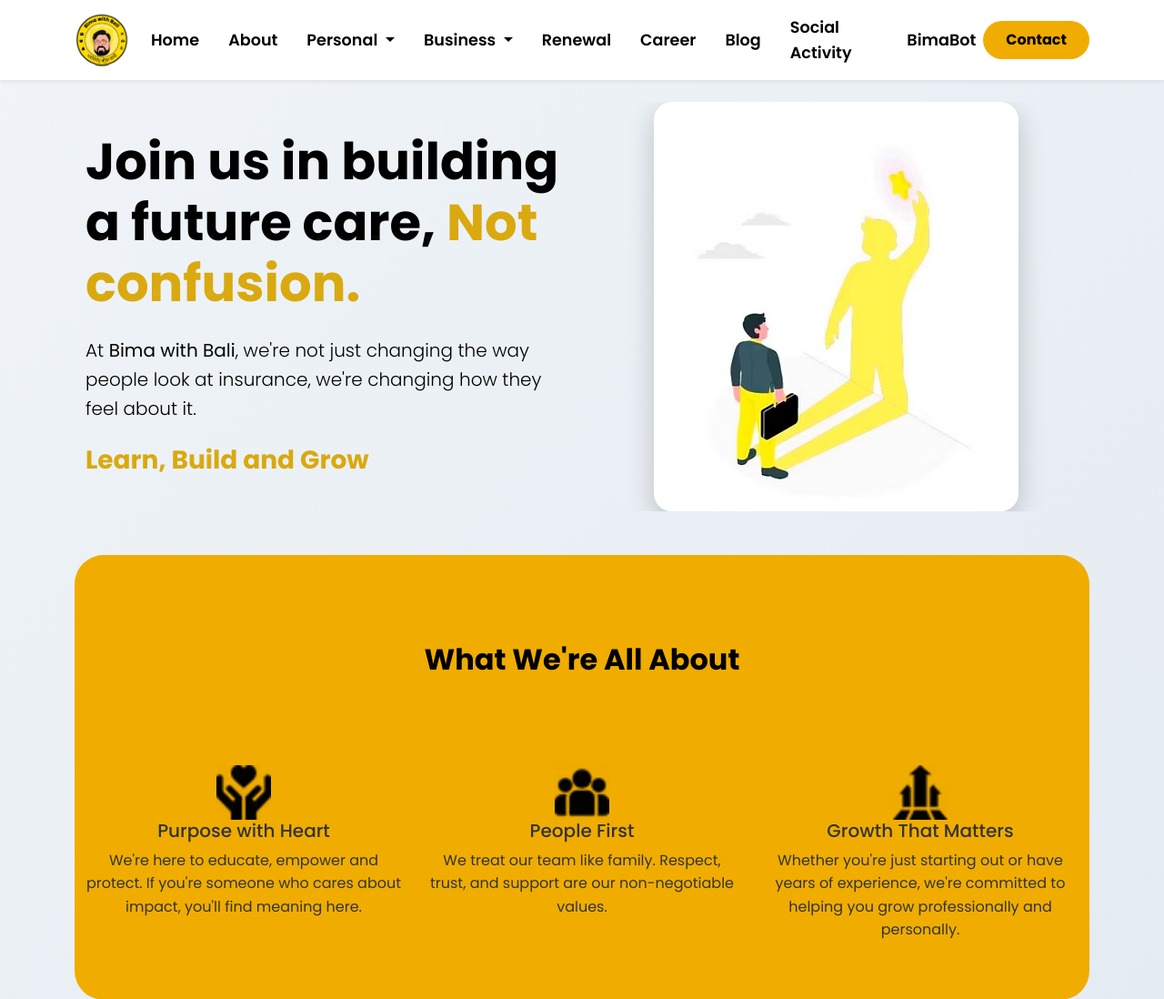
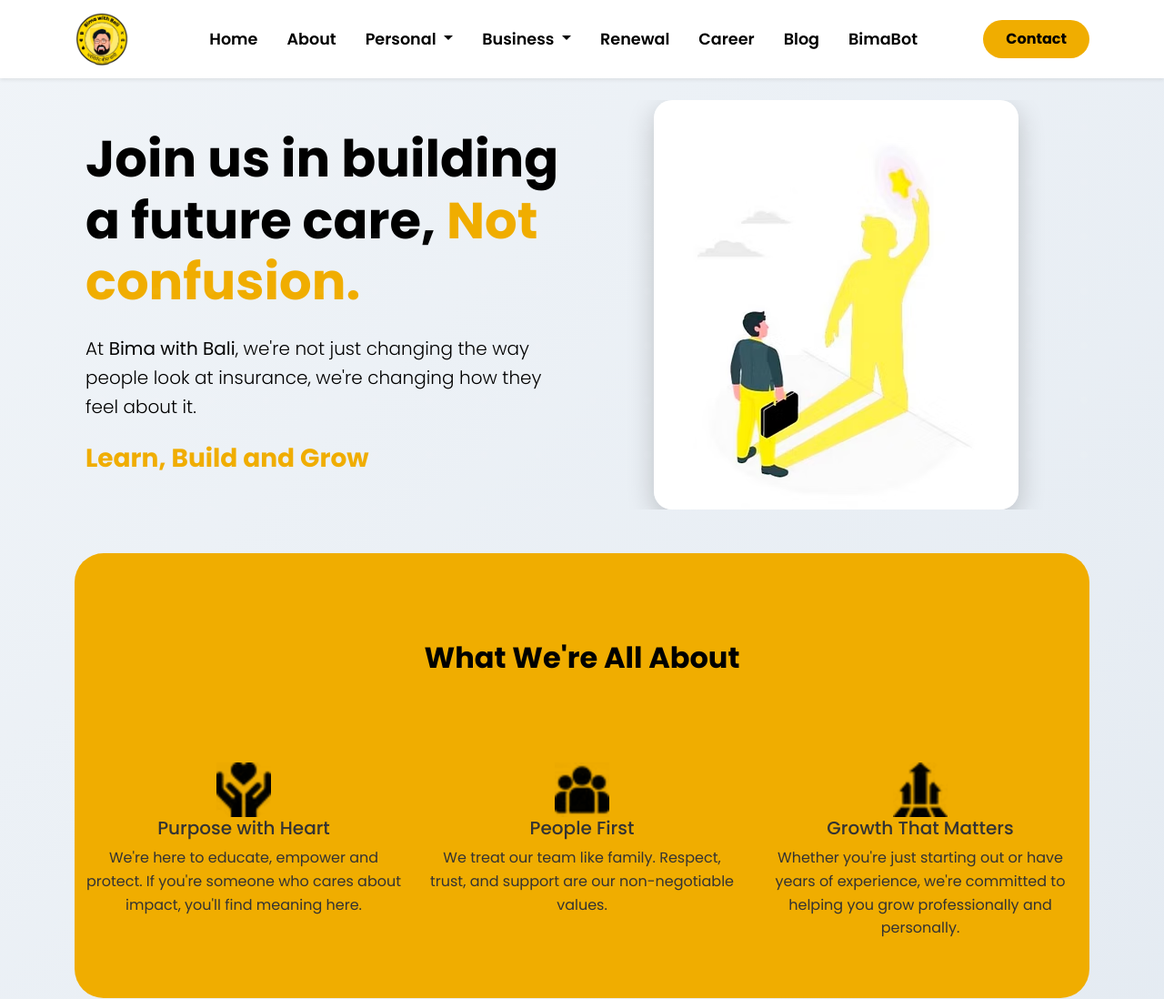
Before and after one commit to nikhildubey-23/BaliSirProject, a Flask app: page /career in a window 1280 px wide. Shown: the top 1098 px of the page at 91% size. Run offline with Flask 3, Linux system fonts and the light colour scheme.

Commit message:
updated the mistake

```diff
--- a/templates/base.html
+++ b/templates/base.html
@@ -241,9 +241,7 @@
                     <li class="nav-item">
                         <a class="nav-link" href="{{ url_for('blog') }}">Blog</a>
                     </li>
-                    <li class="nav-item">
-                        <a class="nav-link" href="{{ url_for('socialactivity') }}">Social Activity</a>
-                    </li>
+
                     <li class="nav-item">
                         <a class="nav-link" href="{{ url_for('ai') }}">BimaBot</a>
                     </li>
--- a/templates/career.html
+++ b/templates/career.html
@@ -23,7 +23,7 @@
   }
 
   .hero-section .highlight-text {
-    color: #d9a90f;
+    color: #f0ad00;
 
   .feature-card {
     background: rgba(255, 255, 255, 0.95);
@@ -307,7 +307,7 @@
   }
 
   .download-link:hover {
-    color: #d49a00;
+    color: #f0ad00;
     text-decoration: underline;
   }
 
--- a/templates/health_insurance.html
+++ b/templates/health_insurance.html
@@ -220,7 +220,7 @@
 
 <section class="drive-smart-section" style="margin-top: 3rem; display: flex; flex-wrap: wrap; align-items: center; justify-content: space-between; max-width: 900px; margin-left: auto; margin-right: auto; border-top: 1px dotted #222222; padding-top: 1.5rem;">
   <div style="flex: 1 1 400px; min-width: 280px; font-size: 1.5rem; font-weight: 600; color: black;">
-    Drive <span style="color: #f0ad00; font-weight: 700;">smart</span>, Stay <span style="color: #f0ad00; font-weight: 700;">safe</span>, Get <span style="color: #f0ad00; font-weight: 700;">insured</span> with <em style="font-weight: 700; font-style: normal; color: #f0ad00;">Bima with Bali</em> – Because protection on the road starts with the right policy.
+    Live <span style="color: #f0ad00; font-weight: 700;">well</span>, Stay <span style="color: #f0ad00; font-weight: 700;">protected</span> — With <em style="font-weight: 700; font-style: normal; color: #f0ad00;">Bima with Bali</em>, your health deserves the right policy.
   </div>
   <div style="flex: 1 1 200px; min-width: 200px; text-align: center;">
     <a href="{{ url_for('get_now') }}" style="display: inline-block; background-color: black; color: #f4b41a; font-weight: 700; padding: 0.75rem 2rem; border-radius: 25px; text-decoration: none; cursor: pointer;">
--- a/templates/renewal.html
+++ b/templates/renewal.html
@@ -15,7 +15,7 @@
   <div class="container">
     <div class="row align-items-center">
       <div class="col-md-6 text-center text-md-start">
-        <h2 class="renewal-heading renewal-title" style="font-weight:bold;font-size:3.5rem">
+        <h2 class="renewal-heading renewal-title" style="font-weight:bold;font-size:3.5rem; color:black">
           “Secure your tomorrow renew with <em style="color:#f0ad00">Bima with Bali</em> and keep peace of mind just a click away”
         </h2>
       </div>
```
